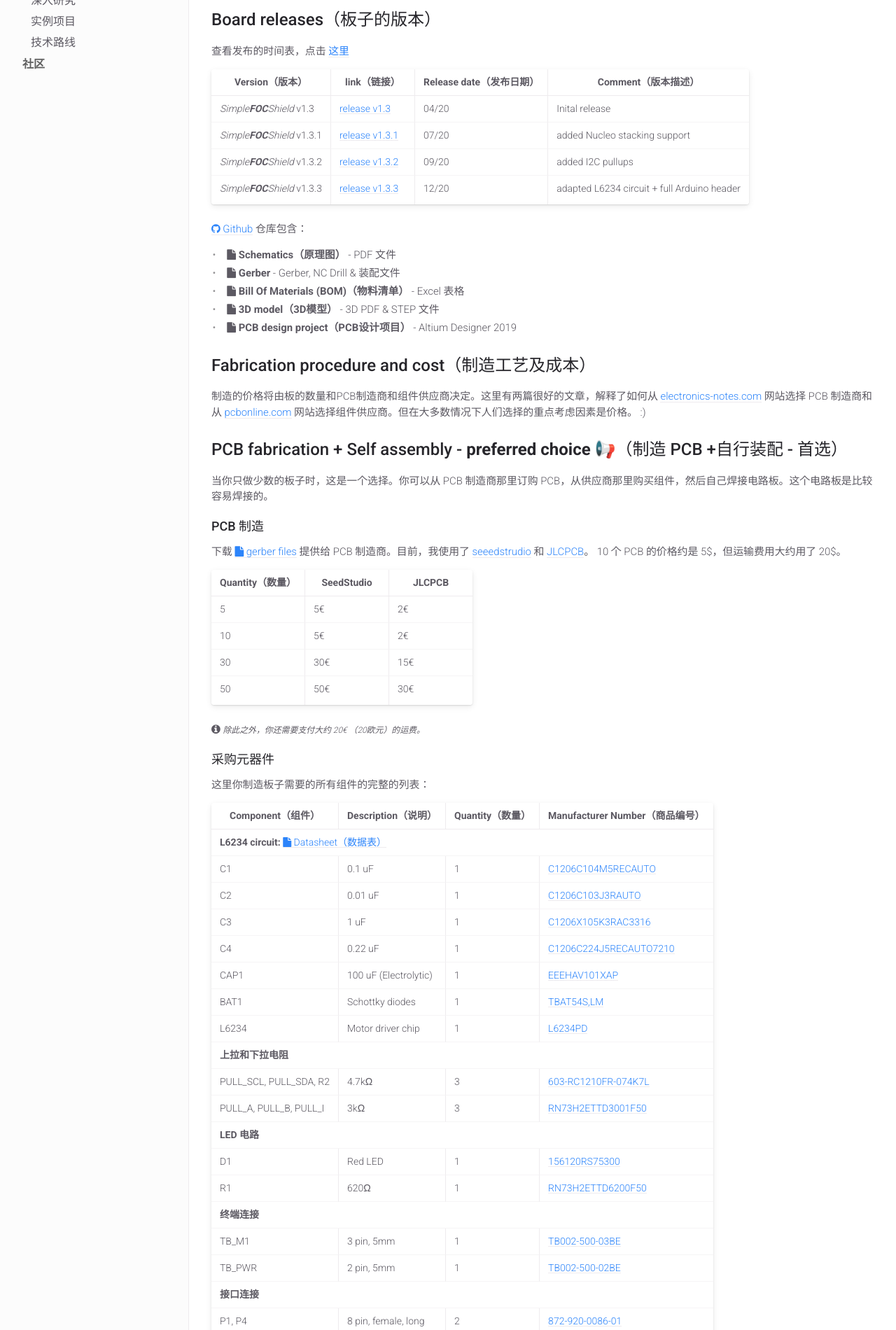
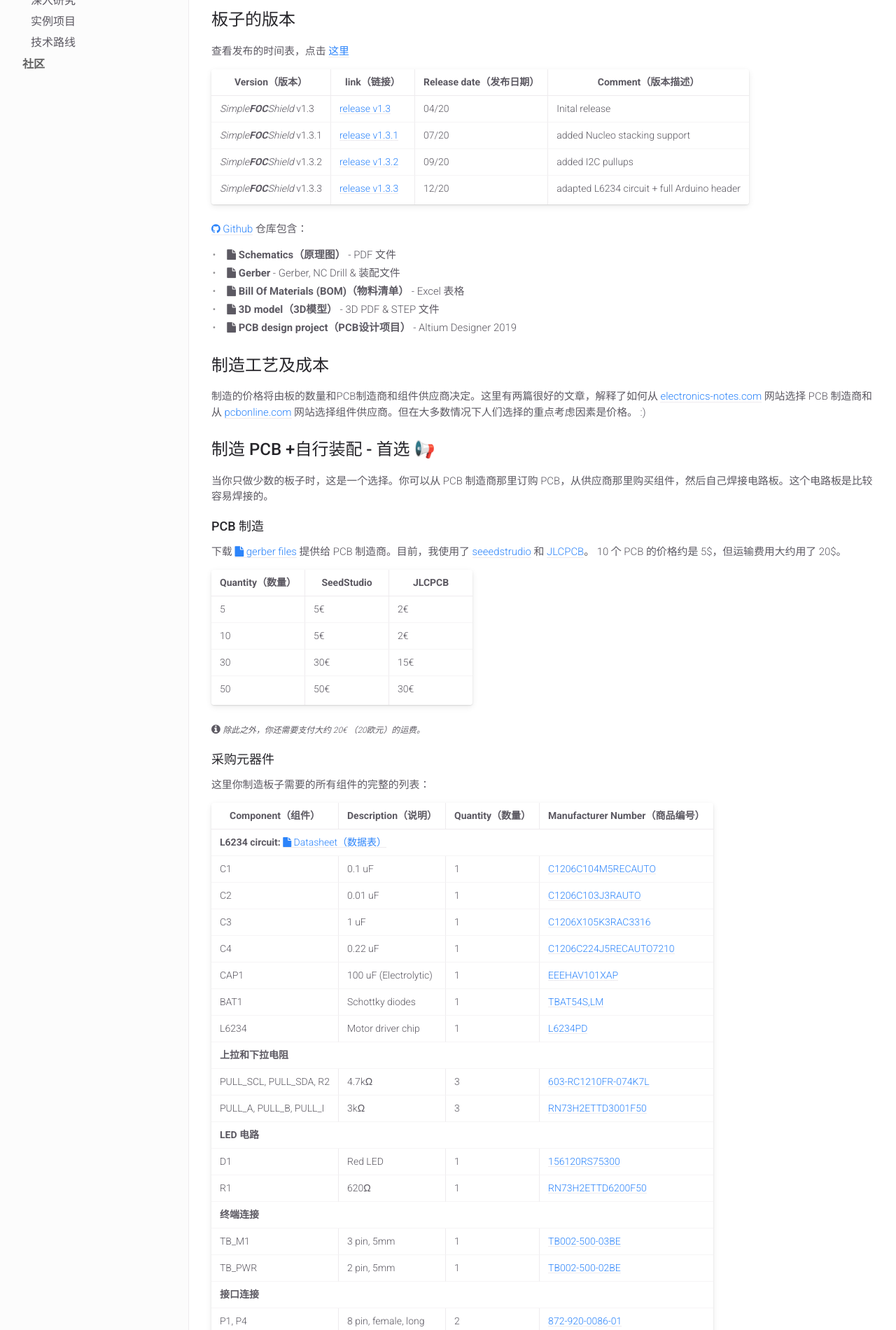
Before and after one commit to simplefoc/docs_chinese, a Jekyll site: the page built from docs/simplefoc_shield/fabrication/shield_fabrication_v1.md, in a window 1280 px wide. Shown: the part 451-2351 px from the top of the page at 70% size. Built offline with Jekyll 4.4.1, drawn with Linux system fonts in a browser that asks for light colours.

Commit message:
Update shield_fabrication_v1.md

```diff
--- a/docs/simplefoc_shield/fabrication/shield_fabrication_v1.md
+++ b/docs/simplefoc_shield/fabrication/shield_fabrication_v1.md
@@ -15,7 +15,7 @@ permalink: /arduino_simplefoc_shield_fabrication_v1
 <img src="https://raw.githubusercontent.com/simplefoc/Arduino-SimpleFOCShield/v1.3.3/images/top.png"  class="width30"><img src="https://raw.githubusercontent.com/simplefoc/Arduino-SimpleFOCShield/v1.3.3/images/bottom.png"  class="width30">
 </p>
 
-## Board releases（板子的版本）
+## 板子的版本
 查看发布的时间表，点击 [这里](https://github.com/simplefoc/Arduino-SimpleFOCShield/releases)
 
 Version（版本）  | link（链接） | Release date（发布日期） | Comment（版本描述）
@@ -34,10 +34,10 @@ Version（版本）  | link（链接） | Release date（发布日期） | Comme
 - <b><i class="fa fa-file"></i> PCB design project（PCB设计项目）</b> - Altium Designer 2019
 
 
-## Fabrication procedure and cost（制造工艺及成本）
+## 制造工艺及成本
 制造的价格将由板的数量和PCB制造商和组件供应商决定。这里有两篇很好的文章，解释了如何从 [electronics-notes.com](https://www.electronics-notes.com/articles/constructional_techniques/printed-circuit-board-pcb/how-to-choose-right-best-pcb-manufacturer.php) 网站选择 PCB 制造商和从 [pcbonline.com](https://www.pcbonline.com/blog/How_to_Choose_a_PCB_Component_Supplier_165.html) 网站选择组件供应商。但在大多数情况下人们选择的重点考虑因素是价格。 :)
 
-## PCB fabrication + Self assembly  - **preferred choice** 📢（制造 PCB +自行装配 - 首选）
+## 制造 PCB +自行装配 - 首选 📢
 当你只做少数的板子时，这是一个选择。你可以从 PCB 制造商那里订购 PCB，从供应商那里购买组件，然后自己焊接电路板。这个电路板是比较容易焊接的。
 
 ### PCB 制造
```
